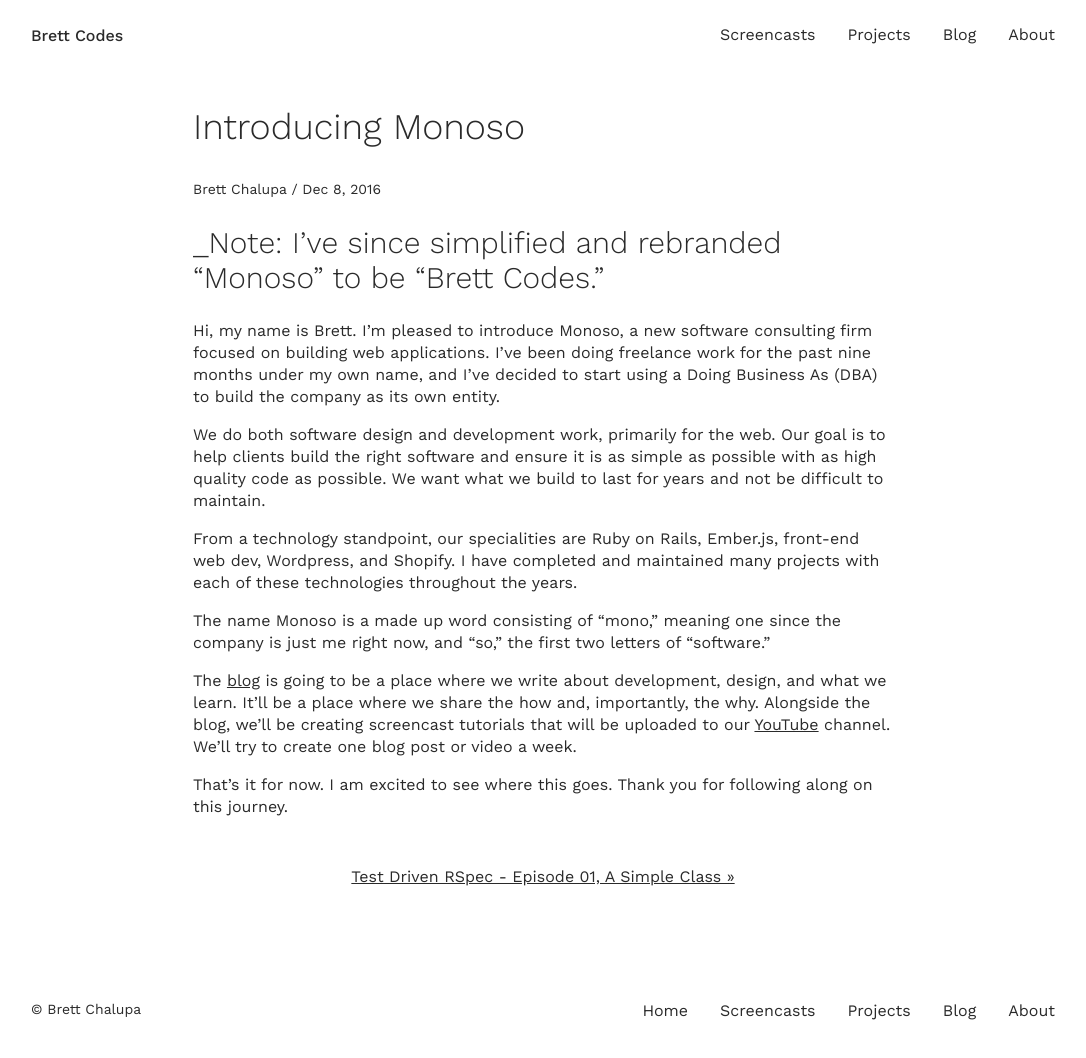
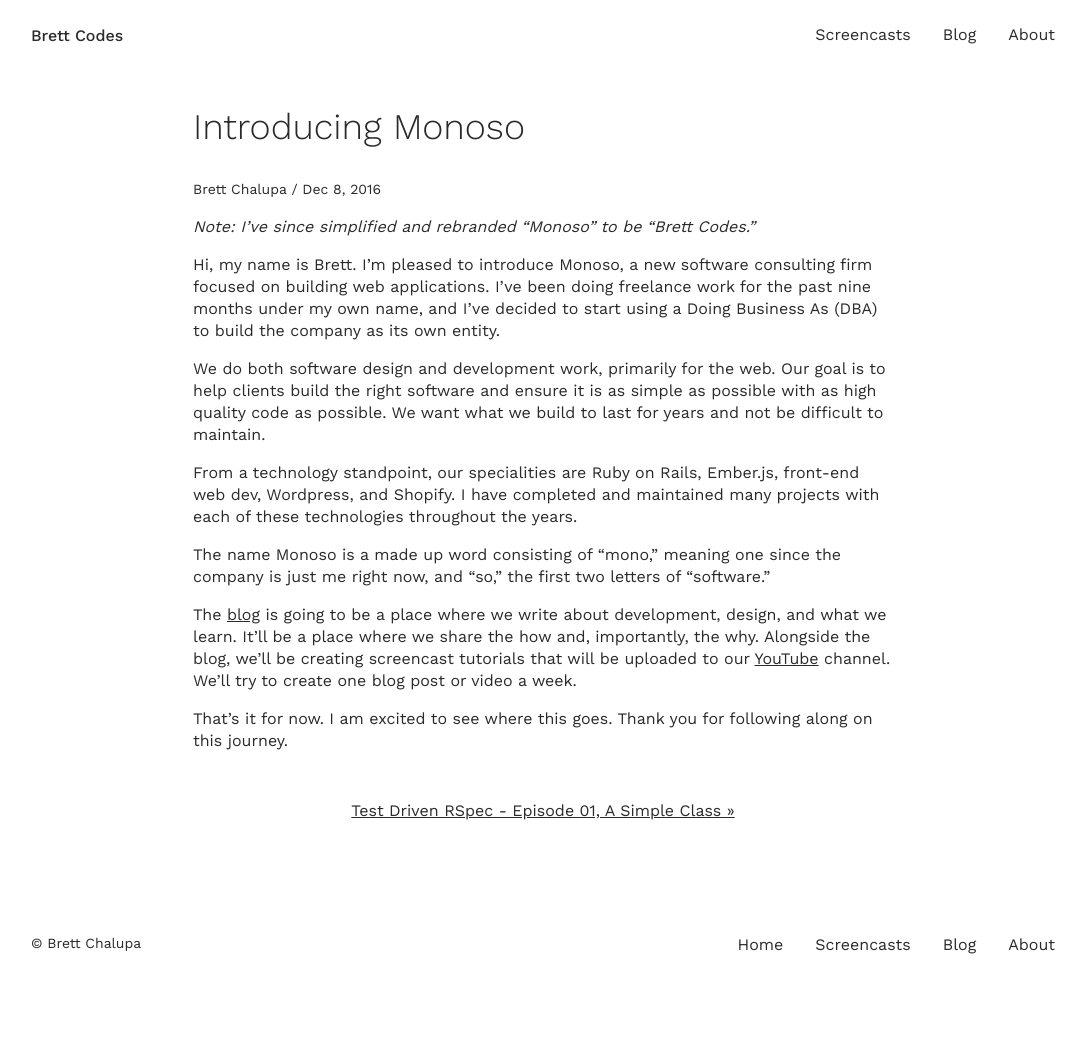
Before and after one commit to brettchalupa/brettcodes, a Jekyll site: the page built from _posts/2016-12-08-introducing-monoso.md, in a window 1280 px wide. Shown: the whole page, without its empty margins (97-1183 px from the left). Built offline with Jekyll 4.4.1, drawn with Linux system fonts in a browser that asks for light colours; after the commit the page ends 992 px from its top, so only the background shows below that.

Commit message:
Update favicon, remove Projects from nav

```diff
--- a/_includes/nav-list-items.html
+++ b/_includes/nav-list-items.html
@@ -1,5 +1,4 @@
 <li class="nav-item"><a href="https://www.youtube.com/channel/UCQXaIyeRqHjK9EK41b8J3yQ
 ">Screencasts</a></li>
-<li class="nav-item"><a href="/projects">Projects</a></li>
 <li class="nav-item"><a href="/blog">Blog</a></li>
 <li class="nav-item nav-item-about"><a href="/about">About</a></li>
--- a/_posts/2016-12-08-introducing-monoso.md
+++ b/_posts/2016-12-08-introducing-monoso.md
@@ -8,8 +8,7 @@
 description: A blog post introducing what Monoso is and what we do.
 ---
 
-_Note: I've since simplified and rebranded "Monoso" to be "Brett Codes."
----
+_Note: I've since simplified and rebranded "Monoso" to be "Brett Codes."_
 
 Hi, my name is Brett. I’m pleased to introduce Monoso, a new software consulting firm focused on building web applications. I've been doing freelance work for the past nine months under my own name, and I've decided to start using a Doing Business As (DBA) to build the company as its own entity.
 
```
Also changed, not shown: favicon.ico, favicon.png.
